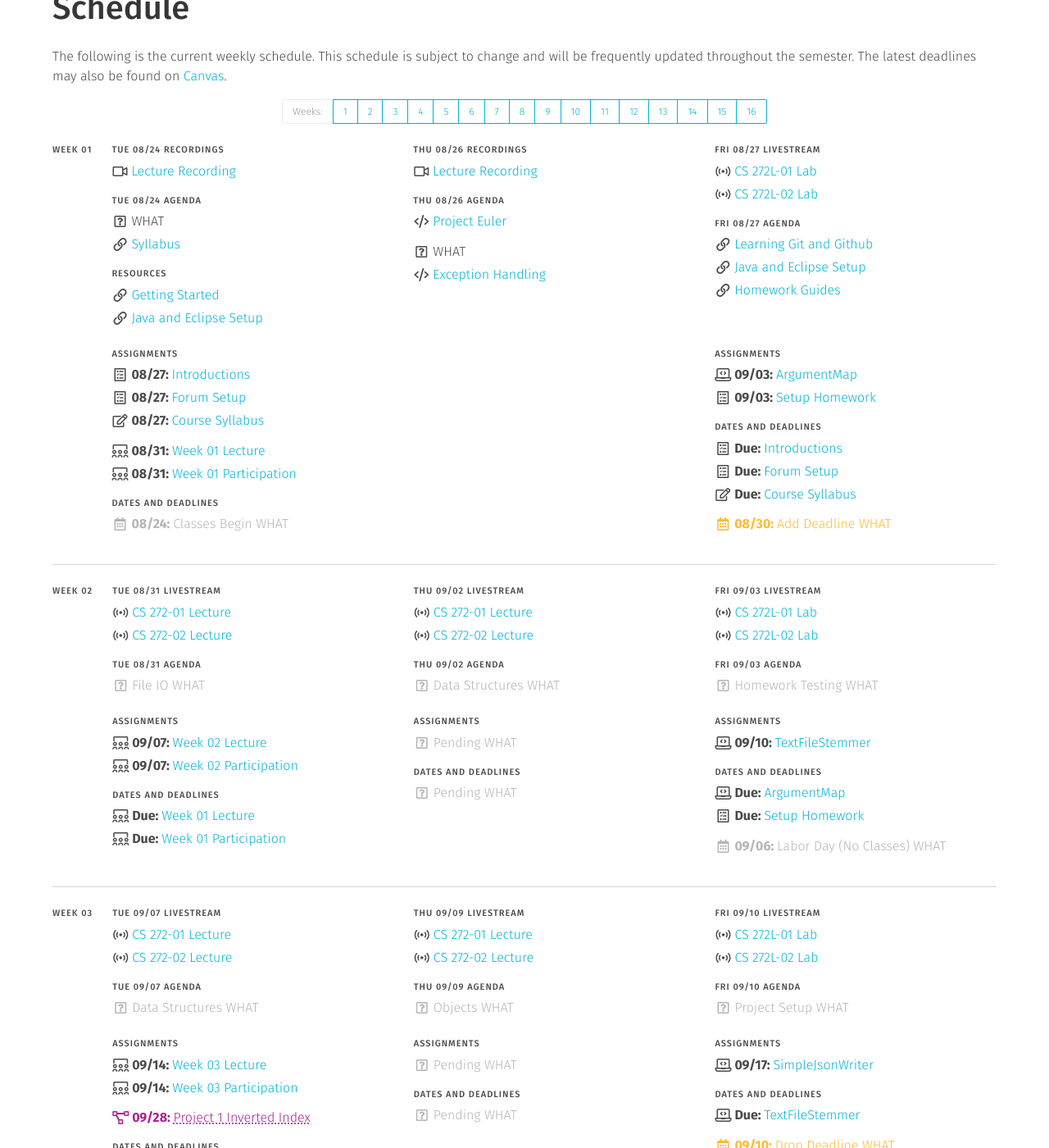
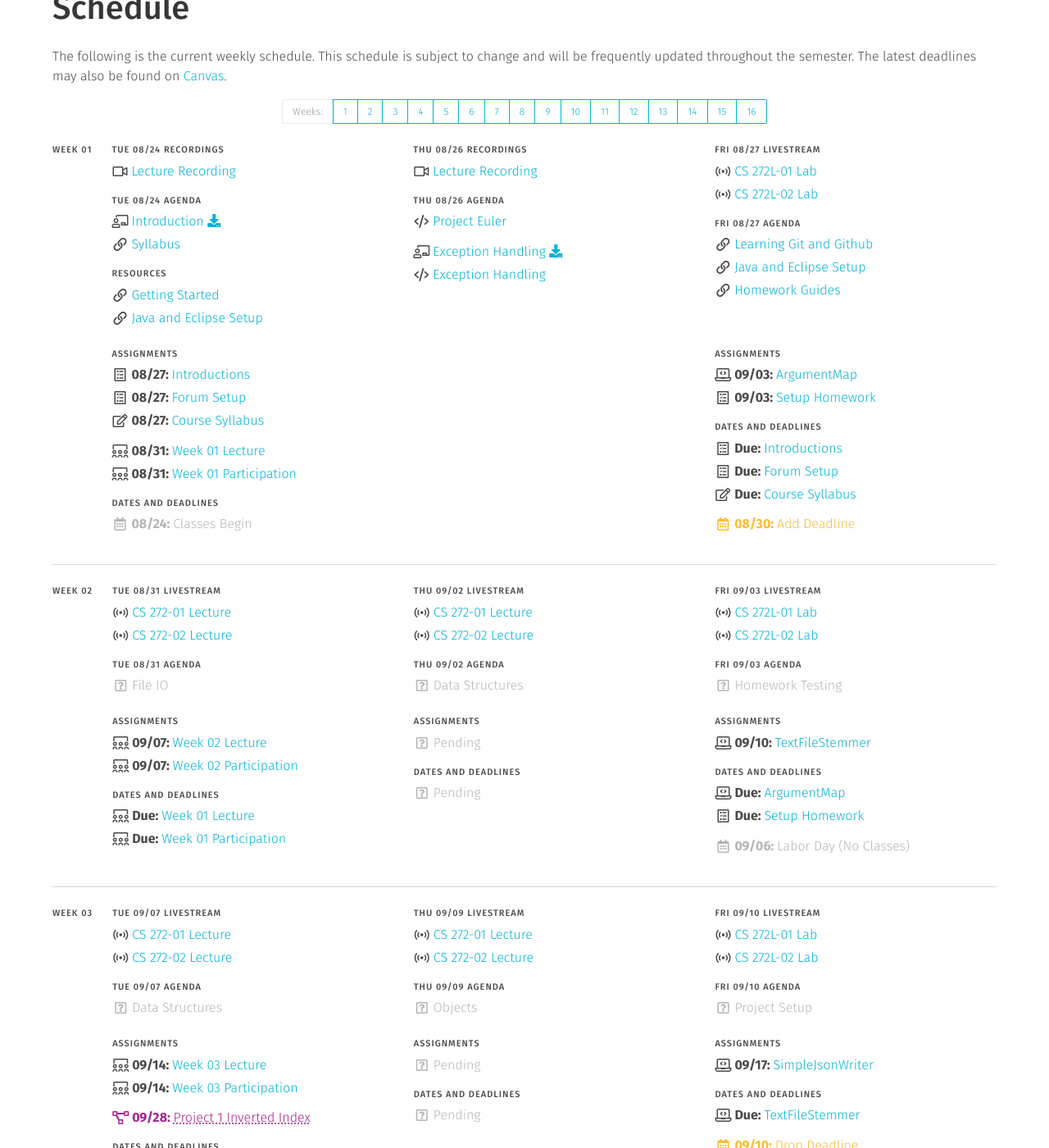
Before and after one commit to usf-cs272-fall2021/usf-cs272-fall2021.github.io, a Jekyll site: the page built from schedule.md, in a window 1280 px wide and 1400 px high, scrolled down 273 px. Shown: the whole window at 82% size. Built offline with Jekyll 4.4.1, drawn with Linux system fonts in a browser that asks for light colours; some of the changed text lies outside the part shown.

Commit message:
Fixing name conflict

```diff
--- a/_data/schedule.yml
+++ b/_data/schedule.yml
@@ -49,7 +49,7 @@ weeks:
               - text: 'Introduction'
                 icon: 'slides'
                 link: 'https://docs.google.com/presentation/d/e/2PACX-1vQDphQQnbDWoW_bHfUDFH9StFEjM1KFHYeF8zDZq3BDnWYqD-YiLows6UwzYbQ5z7i-LgbW5G--0zv6/pub?start=false&loop=false&delayms=3000'
-                file: true
+                save: true
 
               - text: 'Syllabus'
                 icon: 'website'
@@ -110,7 +110,7 @@ weeks:
               - text: 'Exception Handling'
                 link: 'https://docs.google.com/presentation/d/e/2PACX-1vQM5vFKGToq-lR4ehKMyp-14AxkQQJBaXjv_aB8-Asa-cLP5gq_fAYa3b4K2BXQxIupoNptKZxfqUPF/pub?start=false&loop=false&delayms=3000'
                 icon: 'slides'
-                file: true
+                save: true
                 type: 'bump'
 
               - text: 'Exception Handling'
--- a/_includes/week.html
+++ b/_includes/week.html
@@ -46,9 +46,9 @@
             {%- elsif item.link %}
             <a href="{{ item.link }}">{{ item.text }}</a>
             {%- else %}
-            <span>{{ item.text }}</span> WHAT
+            <span>{{ item.text }}</span>
             {%- endif %}
-            {%- if item.file %}
+            {%- if item.save %}
             <a href="/files/{{ item.text }}.pdf"><i class="fa fas fa-download"></i></a>
             {%- endif %}
             {%- if item.more %}
```
